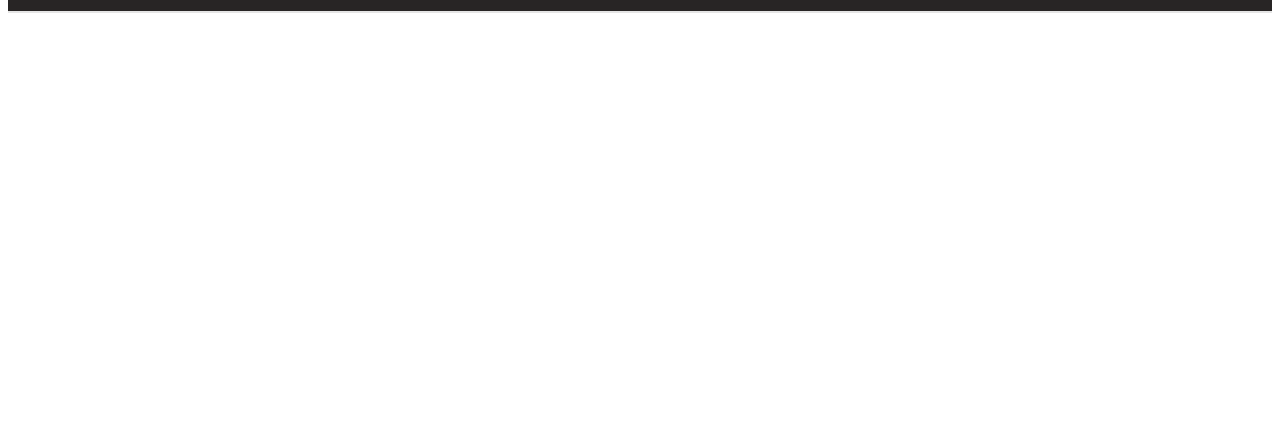
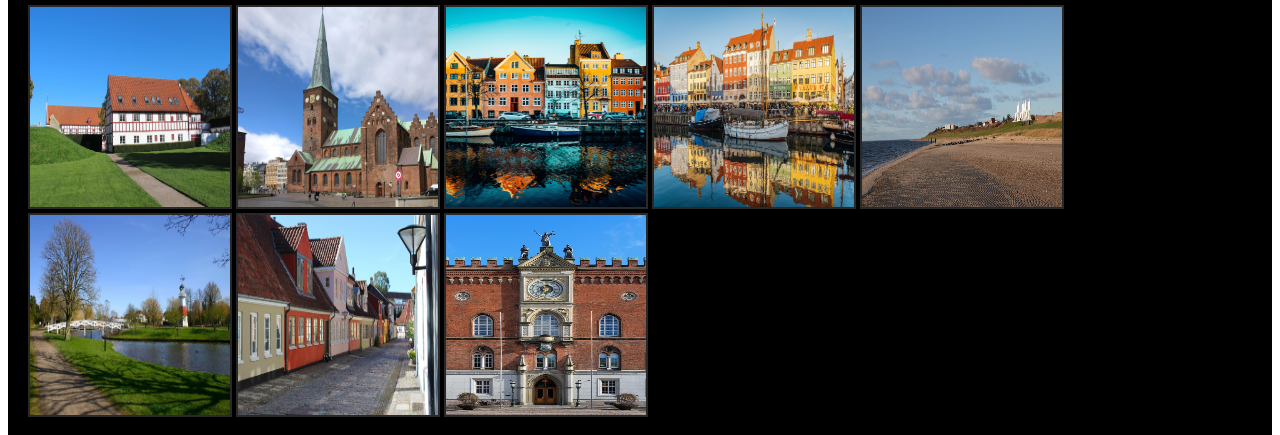
Before and after one commit to AnastasiaTsypkaykina/fotogram, a plain HTML site: page index.html in a window 1280 px wide. Shown: the part 167-602 px from the top of the page. Drawn offline with Linux system fonts and the light colour scheme.

Commit message:
added function renderImages()

```diff
--- a/index.html
+++ b/index.html
@@ -8,7 +8,7 @@
     <link rel="stylesheet" href="./style.css">
   </head>
 
-  <body>
+  <body onload="init()">
     <!-- #region header -->
     <section class="header-section">
       <header class="header">
@@ -17,6 +17,12 @@
     </section>
 
     <!-- #region main side -->
+     <section class="main-side">
+        <div class="container-main">
+            <h1>My personal photo album: Denmark</h1>
+            <div id="container" class="photo-container"></div>
+        </div>
+     </section>
 
 
     <!-- #region footer -->
--- a/script.js
+++ b/script.js
@@ -0,0 +1,21 @@
+const images = [
+    {src: "/img/aalborg.jpg", alt: "aalborg"},
+    {src: "./img/aarhus.jpg", alt: "aarhus"},
+    {src: "./img/copenhagen1.jpg", alt: "copenhagen"},
+    {src: "./img/copenhagen2.jpg", alt: "copenhagen"},
+    {src: "./img/esbjerg.jpg", alt: "esbjerg"},
+    {src: "./img/kolding.jpg", alt: "kolding"},
+    {src: "./img/odense.jpg", alt: "odense"},
+    {src: "./img/randers.jpg", alt: "randers"}
+];
+const container = document.getElementById("container");
+
+function renderImages() {
+    document.getElementById('container').innerHTML = images
+    .map((img, index) => `<img src="${img.src}" alt="${img.alt}" class="photos">`);
+}
+
+
+function init() {
+    renderImages();
+}
--- a/style.css
+++ b/style.css
@@ -21,7 +21,31 @@ header {
 }
 
 /* region main side */
+.main-side {
+    display: flex;
+    justify-content: center;
+    background-color: black;
 
+}
+.container-main {
+    padding: 20px;
+    display: flex;
+    flex-direction: column;
+    justify-content: space-evenly;
+    align-items: center;
+    width: 100%;
+    height: 100%;
+}
+.photos {
+  border: 2px solid rgb(42, 41, 41);
+  width: 200px;
+  height: 200px;
+  background: center;
+
+}
+h1 {
+    color: white;
+}
 
 /* region footer */
 .footer-section {
```
Also changed, not shown: img/aalborg.jpg (added), img/aarhus.jpg (added), img/copenhagen1.jpg (added), img/copenhagen2.jpg (added), img/esbjerg.jpg (added), img/kolding.jpg (added), img/odense.jpg (added), img/randers.jpg (added).
